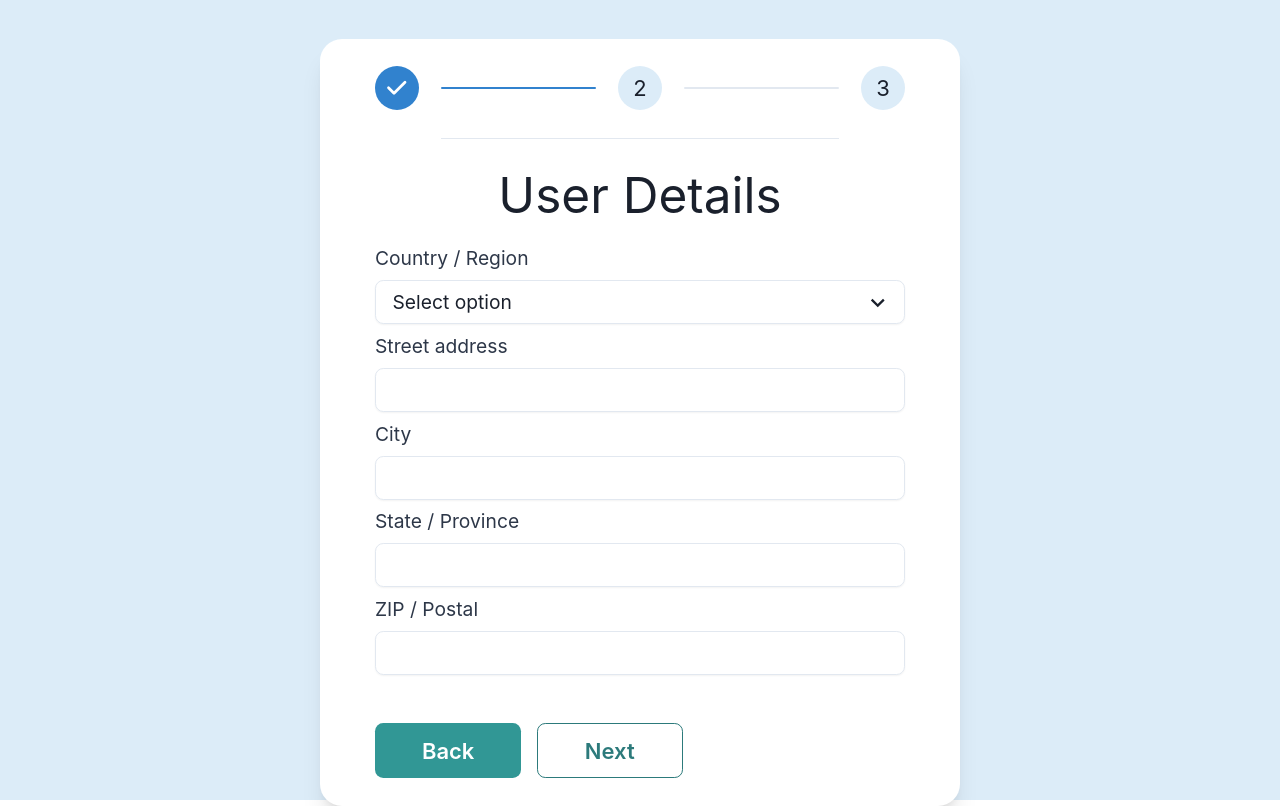
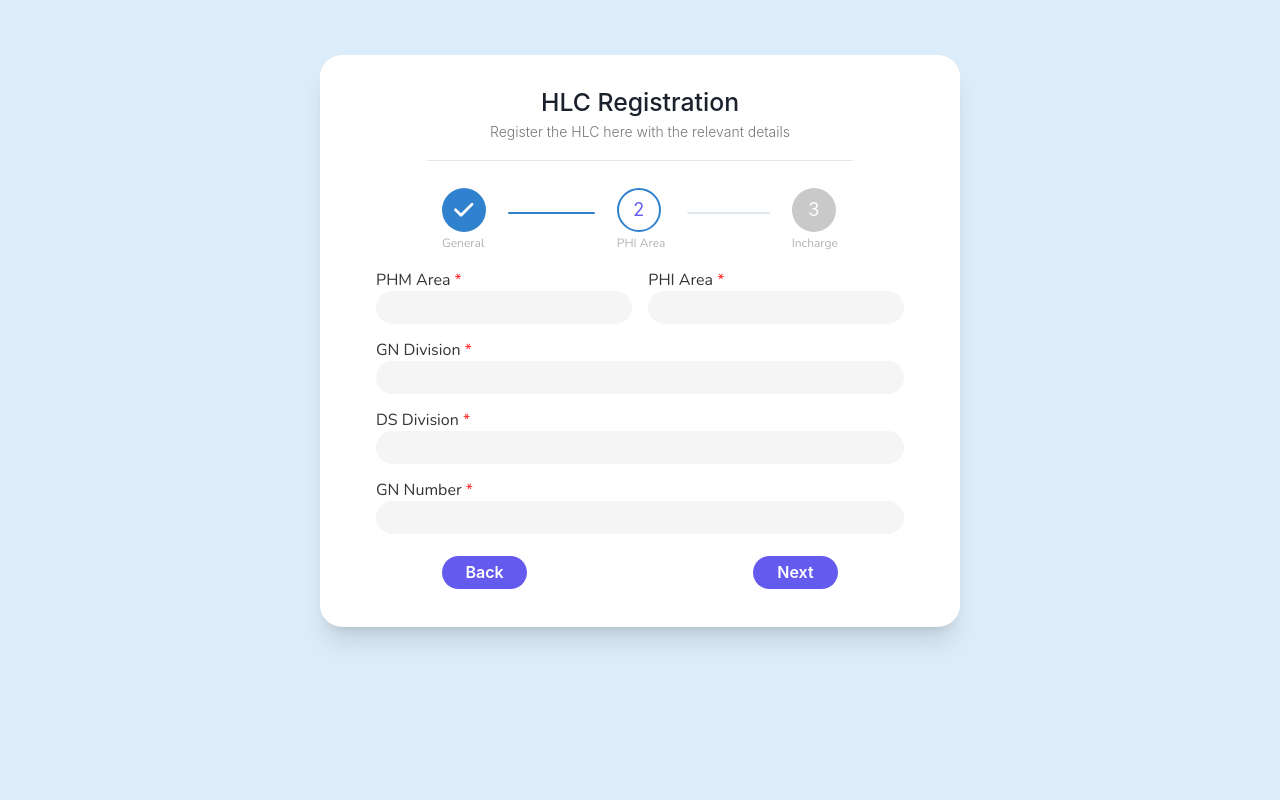
Before and after one commit to shamin2021/MedEase, a React (Create React App) app in the folder client/: page /AddHLC in a window 1280 px wide. Both pictures are taken after a click on the button "Next". Built offline with nearby package versions, Linux system fonts and the light colour scheme.

Commit message:
commit-addHLC

```diff
--- a/client/src/pages/AddHLC.js
+++ b/client/src/pages/AddHLC.js
@@ -1,4 +1,6 @@
 import React, { useState } from "react";
+import "../styles/FormInput.css";
+import ButtonImage from "../components/Button";
 import {
   Progress,
   Box,
@@ -27,61 +29,60 @@ import {
   StepTitle,
   Stepper,
   useSteps,
+  border,
+  Center,
 } from "@chakra-ui/react";
-import "../styles/TestComponent.css";
-
 import { useToast } from "@chakra-ui/react";
+const steps = [
+  { title: "General", description: "Contact Info" },
+  { title: "PHI Area", description: "Date & Time" },
+  { title: "Incharge", description: "Select Rooms" },
+];
 
 const Form1 = () => {
-  const [show, setShow] = React.useState(false);
-  const handleClick = () => setShow(!show);
   return (
     <>
-      <div className="text-center font-bold font-poppins">User Registration</div>
-      <Flex>
-        <FormControl mr="5%">
-          <FormLabel
-            className="text-xs text-red"
-            htmlFor="first-name"
-            fontWeight={"normal"}
-          >
-            First name
-          </FormLabel>
-          <Input id="first-name" placeholder="First name" />
-        </FormControl>
-
-        <FormControl>
-          <FormLabel htmlFor="last-name" fontWeight={"normal"}>
-            Last name
-          </FormLabel>
-          <Input id="last-name" placeholder="First name" />
-        </FormControl>
-      </Flex>
-      <FormControl mt="2%">
-        <FormLabel htmlFor="email" fontWeight={"normal"}>
-          Email address
-        </FormLabel>
-        <Input id="email" type="email" />
-        <FormHelperText>We'll never share your email.</FormHelperText>
-      </FormControl>
-
-      <FormControl>
-        <FormLabel htmlFor="password" fontWeight={"normal"} mt="2%">
-          Password
-        </FormLabel>
-        <InputGroup size="md">
-          <Input
-            pr="4.5rem"
-            type={show ? "text" : "password"}
-            placeholder="Enter password"
-          />
-          <InputRightElement width="4.5rem">
-            <Button h="1.75rem" size="sm" onClick={handleClick}>
-              {show ? "Hide" : "Show"}
-            </Button>
-          </InputRightElement>
-        </InputGroup>
-      </FormControl>
+      <form className="mt-0">
+        <div className="container flex">
+          <div className="container">
+            <div className="formInput">
+              <label className="form-label">
+                Name <text className="text-[#ff2727]">*</text>
+              </label>
+              <input type="text" id="username" className="form-input" />
+              <span></span>
+            </div>
+            <div className="formInput">
+              <label className="form-label">
+                Mobile Number <text className="text-[#ff2727]">*</text>
+              </label>
+              <input type="text" id="username" className="form-input" />
+              <span></span>
+            </div>
+          </div>
+          <div className="container ml-3 pt-5 justify-right">
+            <ButtonImage />
+          </div>
+        </div>
+        <div className="container flex">
+          <div className="container justify-right">
+            <div className="formInput" id="right">
+              <label className="form-label">
+                Email <text className="text-[#ff2727]">*</text>
+              </label>
+              <input type="text" id="username" className="form-input" />
+              <span></span>
+            </div>
+          </div>
+        </div>
+        <div className="formInput">
+          <label className="form-label">
+            MOH Area <text className="text-[#ff2727]">*</text>
+          </label>
+          <input type="text" id="username" className="form-input" />
+          <span></span>
+        </div>
+      </form>
     </>
   );
 };
@@ -89,141 +90,49 @@ const Form1 = () => {
 const Form2 = () => {
   return (
     <>
-      <Heading w="100%" textAlign={"center"} fontWeight="normal" mb="2%">
-        User Details
-      </Heading>
-      <FormControl as={GridItem} colSpan={[6, 3]}>
-        <FormLabel
-          htmlFor="country"
-          fontSize="sm"
-          fontWeight="md"
-          color="gray.700"
-          _dark={{
-            color: "gray.50",
-          }}
-        >
-          Country / Region
-        </FormLabel>
-        <Select
-          id="country"
-          name="country"
-          autoComplete="country"
-          placeholder="Select option"
-          focusBorderColor="brand.400"
-          shadow="sm"
-          size="sm"
-          w="full"
-          rounded="md"
-        >
-          <option>United States</option>
-          <option>Canada</option>
-          <option>Mexico</option>
-        </Select>
-      </FormControl>
-
-      <FormControl as={GridItem} colSpan={6}>
-        <FormLabel
-          htmlFor="street_address"
-          fontSize="sm"
-          fontWeight="md"
-          color="gray.700"
-          _dark={{
-            color: "gray.50",
-          }}
-          mt="2%"
-        >
-          Street address
-        </FormLabel>
-        <Input
-          type="text"
-          name="street_address"
-          id="street_address"
-          autoComplete="street-address"
-          focusBorderColor="brand.400"
-          shadow="sm"
-          size="sm"
-          w="full"
-          rounded="md"
-        />
-      </FormControl>
-
-      <FormControl as={GridItem} colSpan={[6, 6, null, 2]}>
-        <FormLabel
-          htmlFor="city"
-          fontSize="sm"
-          fontWeight="md"
-          color="gray.700"
-          _dark={{
-            color: "gray.50",
-          }}
-          mt="2%"
-        >
-          City
-        </FormLabel>
-        <Input
-          type="text"
-          name="city"
-          id="city"
-          autoComplete="city"
-          focusBorderColor="brand.400"
-          shadow="sm"
-          size="sm"
-          w="full"
-          rounded="md"
-        />
-      </FormControl>
-
-      <FormControl as={GridItem} colSpan={[6, 3, null, 2]}>
-        <FormLabel
-          htmlFor="state"
-          fontSize="sm"
-          fontWeight="md"
-          color="gray.700"
-          _dark={{
-            color: "gray.50",
-          }}
-          mt="2%"
-        >
-          State / Province
-        </FormLabel>
-        <Input
-          type="text"
-          name="state"
-          id="state"
-          autoComplete="state"
-          focusBorderColor="brand.400"
-          shadow="sm"
-          size="sm"
-          w="full"
-          rounded="md"
-        />
-      </FormControl>
-
-      <FormControl as={GridItem} colSpan={[6, 3, null, 2]}>
-        <FormLabel
-          htmlFor="postal_code"
-          fontSize="sm"
-          fontWeight="md"
-          color="gray.700"
-          _dark={{
-            color: "gray.50",
-          }}
-          mt="2%"
-        >
-          ZIP / Postal
-        </FormLabel>
-        <Input
-          type="text"
-          name="postal_code"
-          id="postal_code"
-          autoComplete="postal-code"
-          focusBorderColor="brand.400"
-          shadow="sm"
-          size="sm"
-          w="full"
-          rounded="md"
-        />
-      </FormControl>
+      <form className="mt-0">
+        <div className="container flex">
+          <div className="container">
+            <div className="formInput">
+              <label className="form-label">
+                PHM Area <text className="text-[#ff2727]">*</text>
+              </label>
+              <input type="text" id="username" className="form-input" />
+              <span></span>
+            </div>
+          </div>
+          <div className="container ml-3 justify-right">
+            <div className="formInput" id="right">
+              <label className="form-label">
+                PHI Area <text className="text-[#ff2727]">*</text>
+              </label>
+              <input type="text" id="username" className="form-input" />
+              <span></span>
+            </div>
+          </div>
+        </div>
+        <div className="formInput">
+          <label className="form-label">
+            GN Division <text className="text-[#ff2727]">*</text>
+          </label>
+          <input type="text" id="username" className="form-input" />
+          <span></span>
+        </div>
+        <div className="formInput" id="right">
+          <label className="form-label">
+            DS Division <text className="text-[#ff2727]">*</text>
+          </label>
+          <input type="text" id="username" className="form-input" />
+          <span></span>
+        </div>
+        <div className="formInput">
+          <label className="form-label">
+            GN Number <text className="text-[#ff2727]">*</text>
+          </label>
+          <input type="text" id="username" className="form-input" />
+          <span></span>
+        </div>
+      </form>
     </>
   );
 };
@@ -231,144 +140,50 @@ const Form2 = () => {
 const Form3 = () => {
   return (
     <>
-      <Heading w="100%" textAlign={"center"} fontWeight="normal">
-        Social Handles
-      </Heading>
-      <SimpleGrid columns={1} spacing={6}>
-        <FormControl as={GridItem} colSpan={[3, 2]}>
-          <FormLabel
-            fontSize="sm"
-            fontWeight="md"
-            color="gray.700"
-            _dark={{
-              color: "gray.50",
-            }}
-          >
-            Website
-          </FormLabel>
-          <InputGroup size="sm">
-            <InputLeftAddon
-              bg="gray.50"
-              _dark={{
-                bg: "gray.800",
-              }}
-              color="gray.500"
-              rounded="md"
-            >
-              http://
-            </InputLeftAddon>
-            <Input
-              type="tel"
-              placeholder="www.example.com"
-              focusBorderColor="brand.400"
-              rounded="md"
-            />
-          </InputGroup>
-        </FormControl>
-
-        <FormControl id="email" mt={1}>
-          <FormLabel
-            fontSize="sm"
-            fontWeight="md"
-            color="gray.700"
-            _dark={{
-              color: "gray.50",
-            }}
-          >
-            About
-          </FormLabel>
-          <Textarea
-            placeholder="you@example.com"
-            rows={3}
-            shadow="sm"
-            focusBorderColor="brand.400"
-            fontSize={{
-              sm: "sm",
-            }}
-          />
-          <FormHelperText>
-            Brief description for your profile. URLs are hyperlinked.
-          </FormHelperText>
-        </FormControl>
-      </SimpleGrid>
+      <form className="mt-0">
+        <div className="container flex">
+          <div className="container">
+            <div className="formInput">
+              <label className="form-label">
+                Name of Incharge <text className="text-[#ff2727]">*</text>
+              </label>
+              <input type="text" id="username" className="form-input" />
+              <span></span>
+            </div>
+            <div className="formInput">
+              <label className="form-label">
+                Designation <text className="text-[#ff2727]">*</text>
+              </label>
+              <input type="text" id="username" className="form-input" />
+              <span></span>
+            </div>
+          </div>
+        </div>
+        <div className="container flex">
+          <div className="container justify-right">
+            <div className="formInput" id="right">
+              <label className="form-label">
+                Email <text className="text-[#ff2727]">*</text>
+              </label>
+              <input type="text" id="username" className="form-input" />
+              <span></span>
+            </div>
+          </div>
+        </div>
+        <div className="formInput">
+          <label className="form-label">
+            Mobile Number <text className="text-[#ff2727]">*</text>
+          </label>
+          <input type="text" id="username" className="form-input" />
+          <span></span>
+        </div>
+      </form>
     </>
   );
 };
 
-const Form4 = () => {
-  return (
-    <>
-      <Heading w="100%" textAlign={"center"} fontWeight="normal">
-        Social Handles
-      </Heading>
-      <SimpleGrid columns={1} spacing={6}>
-        <FormControl as={GridItem} colSpan={[3, 2]}>
-          <FormLabel
-            fontSize="sm"
-            fontWeight="md"
-            color="gray.700"
-            _dark={{
-              color: "gray.50",
-            }}
-          >
-            Website
-          </FormLabel>
-          <InputGroup size="sm">
-            <InputLeftAddon
-              bg="gray.50"
-              _dark={{
-                bg: "gray.800",
-              }}
-              color="gray.500"
-              rounded="md"
-            >
-              http://
-            </InputLeftAddon>
-            <Input
-              type="tel"
-              placeholder="www.example.com"
-              focusBorderColor="brand.400"
-              rounded="md"
-            />
-          </InputGroup>
-        </FormControl>
+const AddHLC = (props) => {
 
-        <FormControl id="email" mt={1}>
-          <FormLabel
-            fontSize="sm"
-            fontWeight="md"
-            color="gray.700"
-            _dark={{
-              color: "gray.50",
-            }}
-          >
-            About
-          </FormLabel>
-          <Textarea
-            placeholder="you@example.com"
-            rows={3}
-            shadow="sm"
-            focusBorderColor="brand.400"
-            fontSize={{
-              sm: "sm",
-            }}
-          />
-          <FormHelperText>
-            Brief description for your profile. URLs are hyperlinked.
-          </FormHelperText>
-        </FormControl>
-      </SimpleGrid>
-    </>
-  );
-};
-
-const steps = [
-  { title: "First", description: "Contact Info" },
-  { title: "Second", description: "Date & Time" },
-  { title: "Third", description: "Select Rooms" },
-];
-
-export default function AddHLC() {
     const toast = useToast();
     const [step, setStep] = useState(0);
     const [progress, setProgress] = useState(33.33);
@@ -380,46 +195,118 @@ export default function AddHLC() {
 
   return (
     <div className="h-screen py-1 bg-primary">
-      <Box className="md:w-1/2 mx-auto shadow-xl rounded-2xl pb-5 py-5 bg-white mt-6 p-10 text-xs">
-        <Stepper index={step}>
+      <div className="md:w-1/2 h-[26rem] mx-auto shadow-xl rounded-2xl pb-2 py-1 bg-white mt-9 ">
+        <div className="container horizontal justify-center text-xs py-1">
+          <div className="flex justify-center text-lg font-medium m-3 mb-0">
+            HLC Registration
+          </div>
+          <div className="flex justify-center font-light text-stone-800- text-[14px] text-[#797878]">
+            Register the HLC here with the relevant details
+          </div>
+          <hr className="w-2/3 mx-auto mt-3 mb-0" />
+        </div>
+        <div className="container horizontal mx-auto mb-0 w-96 justify-left text-xs py-1">
+          <Stepper index={step} className="w-3/4 mx-auto mt-3">
             {steps.map((step, index) => (
               <Step key={index}>
-              <StepIndicator
-                className="bg-primary border-none"
-                fontSize="0.5rem"
-              >
+                <div>
                   <StepStatus
-                  complete={<StepIcon />}
-                  incomplete={<StepNumber />}
-                  active={<StepNumber />}
+                    complete={
+                      <>
+                        <StepIndicator className="bg-[#c9c9c9] w-10 border-none">
+                          <StepIcon
+                            fontSize={16}
+                            className="text-white text-sm"
                           />
                         </StepIndicator>
-
-              <StepSeparator />
+                      </>
+                    }
+                    incomplete={
+                      <StepIndicator className="bg-[#c9c9c9] w-10 border-none">
+                        <StepNumber
+                          fontSize={18}
+                          className="text-white text-sm"
+                        />
+                      </StepIndicator>
+                    }
+                    active={
+                      <StepIndicator className="w-10 border-red-200">
+                        <StepNumber
+                          fontSize={18}
+                          className="text-white text-sm"
+                          color={"#645bee"}
+                        />
+                      </StepIndicator>
+                    }
+                  />
+                  <div className="mx-auto">
+                    <StepTitle
+                      className="mx-auto"
+                      fontSize={12}
+                      fontFamily={"Nunito"}
+                      color={"#b3b3b3"}
+                    >
+                      {step.title}
+                    </StepTitle>
+                  </div>
+                </div>
+                <StepSeparator className="mb-3" />
               </Step>
             ))}
           </Stepper>
-        <hr className="w-3/4 mx-auto mt-5 mb-5" />
           {step === 0 ? <Form1 /> : step === 1 ? <Form2 /> : <Form3 />}
-        <ButtonGroup mt="5%" w="100%">
+          <ButtonGroup w="100%" mb="5%">
             <Flex w="100%" justifyContent="space-between">
-            <Flex>
+              <Flex className="mx-auto">
                 <Button
                   onClick={() => {
                     setStep(step - 1);
                     setProgress(progress - 33.33);
                   }}
                   isDisabled={step === 0}
-                colorScheme="teal"
                   variant="solid"
-                w="7rem"
+                  w="4rem"
                   mr="5%"
+                  mt="0%"
+                  backgroundColor="#645bee"
+                  color={"white"}
+                  h="1.5rem"
+                  borderRadius={20}
+                  fontSize={16}
                 >
                   Back
                 </Button>
+                {step === 2 ? (
+                  <div className="w-40 text-center">
                     <Button
-                w="7rem"
+                      w="6rem"
+                      h="1.5rem"
+                      float={"center"}
+                      mt="0%"
+                      fontSize={16}
+                      colorScheme="red"
+                      borderRadius={20}
+                      onClick={() => {
+                        setStep(step + 1);
+                        setProgress(progress - 33.33);
+                      }}
+                    >
+                      Submit
+                    </Button>
+                  </div>
+                ) : (
+                  <div className="w-40"></div>
+                )}
+                <Button
+                  w="4rem"
+                  h="1.5rem"
+                  borderRadius={20}
+                  backgroundColor="#645bee"
                   isDisabled={step === 3}
+                  fontSize={16}
+                  mt="0%"
+                  color={"white"}
+                  _hover={"red"}
                   onClick={() => {
                     setStep(step + 1);
                     if (step === 3) {
@@ -428,28 +315,16 @@ export default function AddHLC() {
                       setProgress(progress + 33.33);
                     }
                   }}
-                colorScheme="teal"
-                variant="outline"
                 >
                   Next
                 </Button>
               </Flex>
-            {step === 2 ? (
-              <Button
-                w="7rem"
-                colorScheme="red"
-                variant="solid"
-                onClick={() => {
-                  setStep(step + 1);
-                  setProgress(progress - 33.33);
-                }}
-              >
-                Submit
-              </Button>
-            ) : null}
             </Flex>
           </ButtonGroup>
-      </Box>
+        </div>
+      </div>
     </div>
   );
-}
+};
+
+export default AddHLC;
--- a/client/src/styles/FormInput.css
+++ b/client/src/styles/FormInput.css
@@ -54,7 +54,10 @@ input[type="text"], input[type="password"], button, textarea {
 .formInput#right{
     margin-right : 20px;
 }
-
+.css-7m7djy {
+height: 10px;
+width:10px;
+}
 
 .image-upload-container {
     padding: 2rem;
```
Lines whose indentation alone changed are shown as unchanged.
